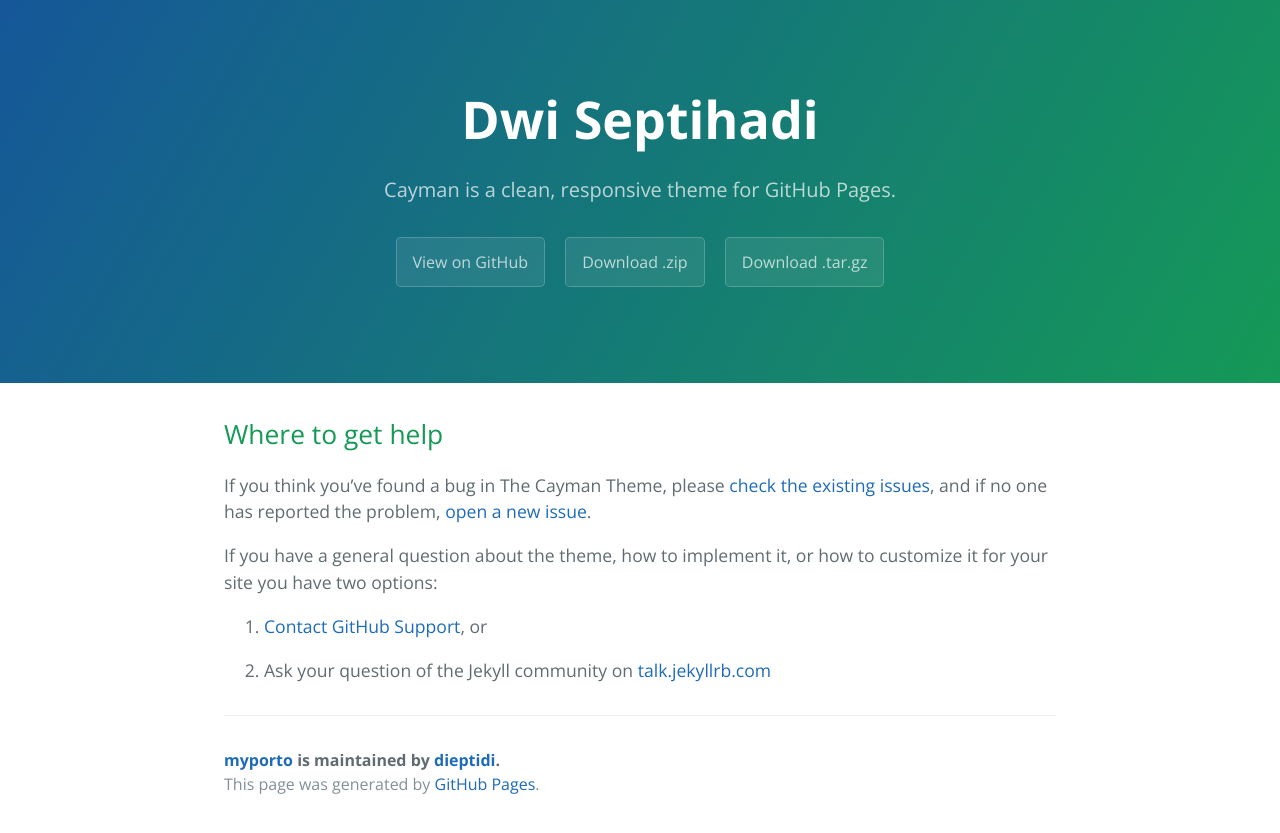
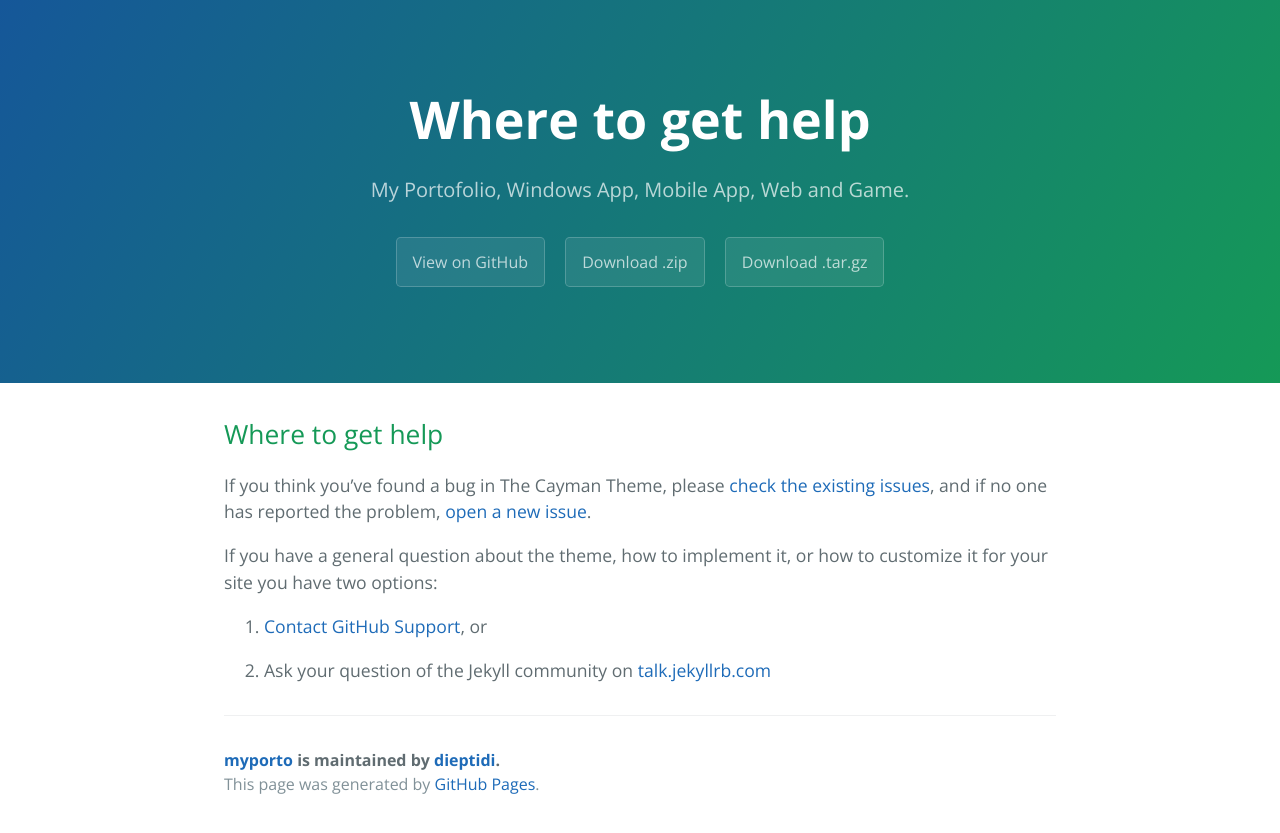
Before and after one commit to dieptidi/myporto, a Jekyll site: the page built from docs/SUPPORT.md, in a window 1280 px wide. Shown: the top 833 px of the page. Built offline with Jekyll 4.4.1, drawn with Linux system fonts in a browser that asks for light colours; our own code applies the rules of GitHub Pages for plain Markdown files.

Commit message:
update head title

```diff
--- a/_config.yml
+++ b/_config.yml
@@ -1,5 +1,5 @@
-title: Cayman theme
-description: Cayman is a clean, responsive theme for GitHub Pages.
+title: Dwi Septihadi Project
+description: My Portofolio, Windows App, Mobile App, Web and Game.
 show_downloads: true
 google_analytics:
 theme: jekyll-theme-cayman
--- a/_layouts/default.html
+++ b/_layouts/default.html
@@ -23,8 +23,7 @@
     <a id="skip-to-content" href="#content">Skip to the content.</a>
 
     <header class="page-header" role="banner">
-      <!-- <h1 class="project-name">{{ page.title | default: site.title | default: site.github.repository_name }}</h1> -->
-      <h1 class="project-name">Dwi Septihadi</h1>
+      <h1 class="project-name">{{ page.title | default: site.title | default: site.github.repository_name }}</h1>
       <h2 class="project-tagline">{{ page.description | default: site.description | default: site.github.project_tagline }}</h2>
       {% if site.github.is_project_page %}
         <a href="{{ site.github.repository_url }}" class="btn">View on GitHub</a>
```
